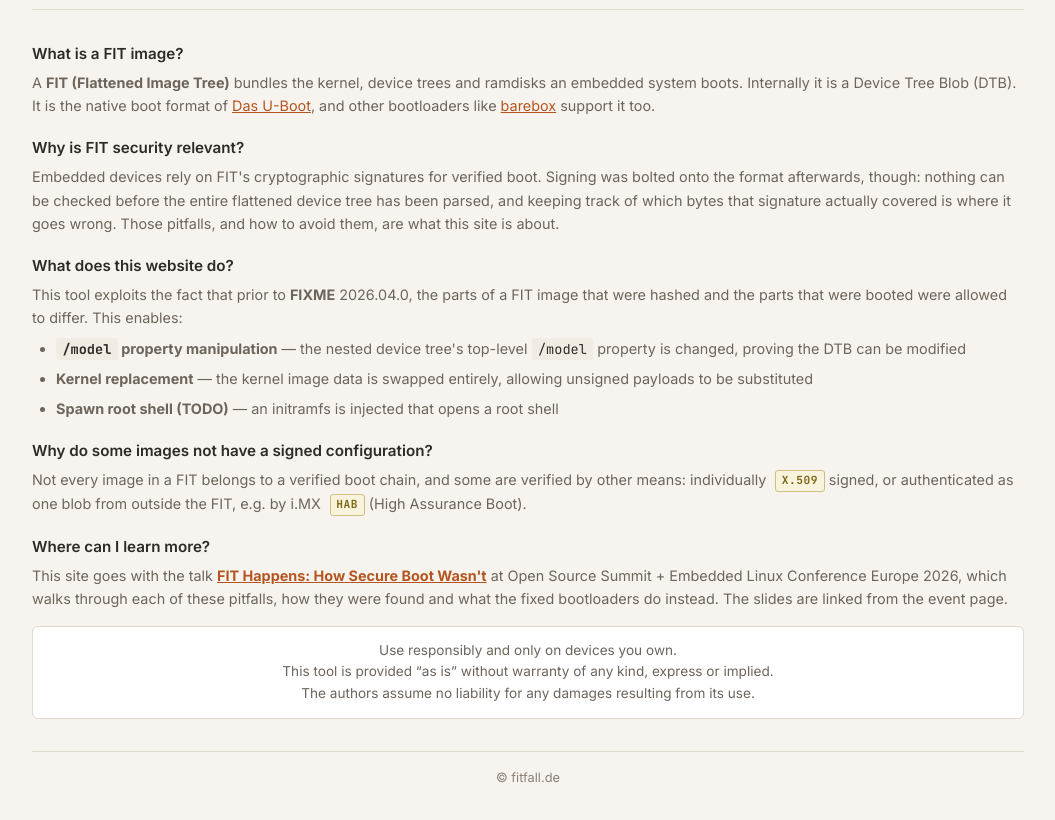
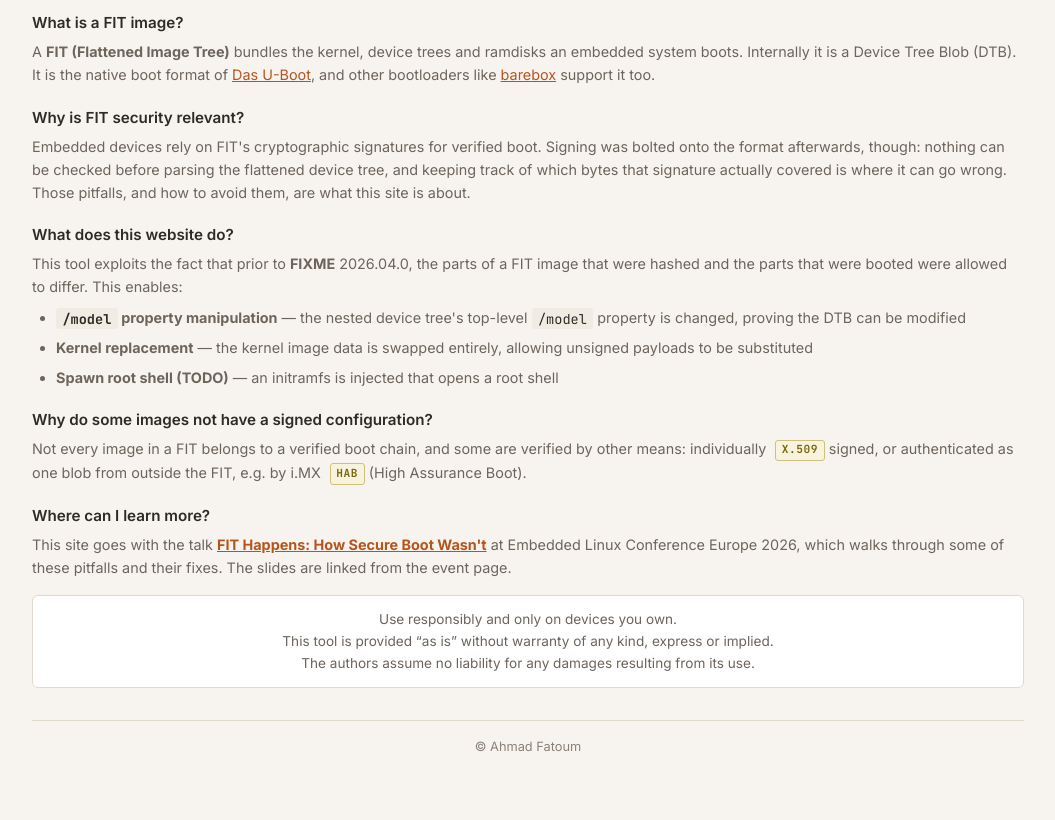
Before and after one commit to a3f-prompts/a3f-prompts.github.io, a plain HTML site: page demo.html in a window 1280 px wide. Shown: the part 540-1360 px from the top of the page, without its empty margins (112-1167 px from the left). After the commit the page ends 1330 px from the top, so only its background shows below. Drawn offline with Linux system fonts and the light colour scheme; no server answers.

Commit message:
Regenerate demo.html from index.html
demo.html is generated from index.html by gen-demo.py, and had fallen behind
it: it still carried the tagline the header has dropped, the earlier wording
of the talk paragraph and "(c) fitfall.de" in the footer.  Re-run the
generator, so the two pages differ only by what it adds -- the noindex
hint, the banner and the loader that feeds demo.fit to the dropzone.

Co-Authored-By: Claude Opus 5 <noreply@anthropic.com>

```diff
--- a/demo.html
+++ b/demo.html
@@ -43,7 +43,6 @@
     </div>
     <header>
       <h1 class="annotated-title"><span class="wb" data-word="FIT"><span class="pun-f">f</span><span class="pun-p" aria-hidden="true">p</span>it</span><span class="wb" data-word="pitfall">fall</span><span class="tld">.de</span></h1>
-      <p class="tagline">about FIT and pitfalls</p>
     </header>
 
     <div class="main-panel">
@@ -145,8 +144,8 @@
         <dt>Why is FIT security relevant?</dt>
         <dd>Embedded devices rely on FIT's cryptographic signatures for verified boot.
         Signing was bolted onto the format afterwards, though: nothing can be checked
-        before the entire flattened device tree has been parsed, and keeping track of
-        which bytes that signature actually covered is where it goes wrong. Those
+        before parsing the flattened device tree, and keeping track of
+        which bytes that signature actually covered is where it can go wrong. Those
         pitfalls, and how to avoid them, are what this site is about.</dd>
 
         <dt>What does this website do?</dt>
@@ -169,9 +168,9 @@
 
         <dt>Where can I learn more?</dt>
         <dd>This site goes with the talk <a href="https://osselceu2026.sched.com/event/2RaWy/fit-happens-how-secure-boot-wasnt-ahmad-fatoum-pengutronix-ek"><b>FIT Happens: How Secure
-        Boot Wasn't</b></a> at Open Source Summit + Embedded Linux Conference Europe
-        2026, which walks through each of these pitfalls, how they were found and what
-        the fixed bootloaders do instead. The slides are linked from the event page.</dd>
+        Boot Wasn't</b></a> at Embedded Linux Conference Europe 2026, which walks
+	through some of these pitfalls and their fixes.
+        The slides are linked from the event page.</dd>
       </dl>
       <p class="disclaimer">
         Use responsibly and only on devices you own.<br>This tool is provided
@@ -181,7 +180,7 @@
     </section>
 
     <footer>
-      <p>&copy; fitfall.de</p>
+      <p>&copy; Ahmad Fatoum</p>
     </footer>
   </div>
 
```
